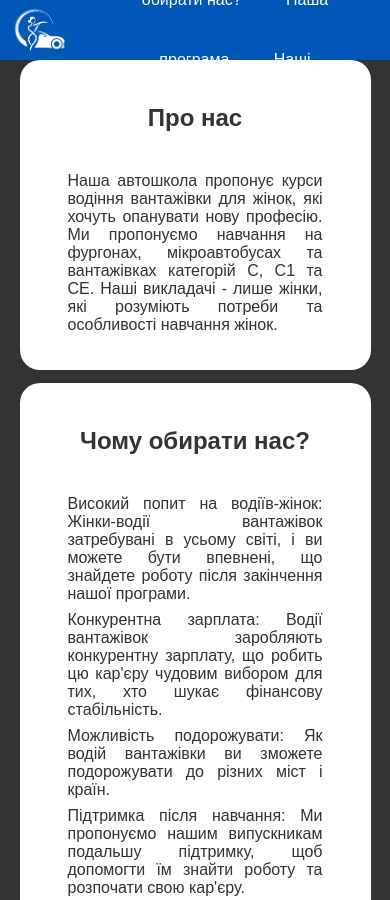
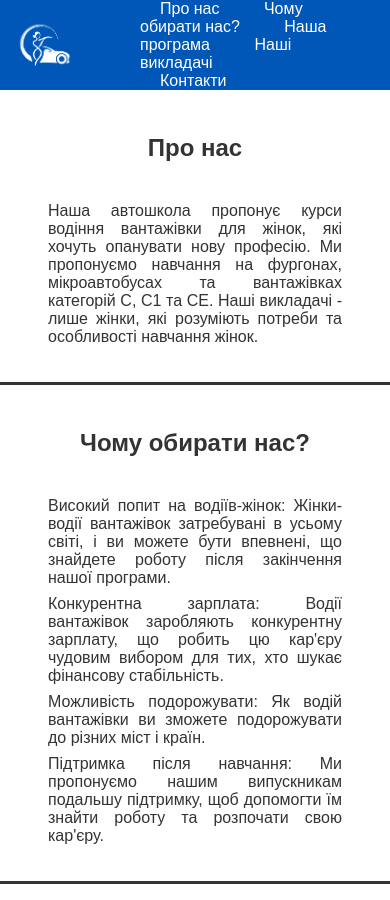
Before and after one commit to AndreyPolezhaiev/driving-school, a plain HTML site: page index.html in a window 390 px wide. Shown: the top 900 px of the page. Drawn offline with Linux system fonts and the light colour scheme.

Commit message:
delete resp for fhones

```diff
--- a/styles.css
+++ b/styles.css
@@ -126,115 +126,3 @@ footer {
     line-height: var(--min-footer-height);
     border-top: 3px solid #fff;
 }
-
-@media (max-width: 768px) {
-  html {
-    background-color: rgb(245, 246, 250);
-    scroll-behavior: smooth;
-    margin: 0;
-  }
-
-  body {
-      margin: 0;
-      font-family: sans-serif;
-      color: #333;
-      --header-height: 60px;
-      --footer-height: 80px;
-  }
-
-  .header {
-      display: flex;
-      justify-content: space-between;
-      margin: 0 auto;
-      height: var(--header-height);
-      line-height:  var(--header-height);
-      background-color: #0057B7;
-  }
-
-  .logo {
-    padding: 0 10px;
-  }
-
-  .nav {
-    text-align: center;
-    padding: 0 50px;
-  }
-
-  .nav__link {
-    color: #fff;
-    text-decoration: none;
-    padding: 2px 20px;
-  }
-
-  .nav__link:hover {
-    background-color: #827676;
-    color: black;
-    border-radius: 5px;
-  }
-
-  .nav__link:active {
-    color: red;
-  }
-
-  .main {
-    min-height: calc(100vh - var(--header-height) - var(--footer-height));
-  }
-
-  .section {
-    padding-top: 10px;
-    text-align: center;
-  }
-
-  .section:last-child {
-    padding-bottom: 10px;
-  }
-
-  .container:target {
-    animation: highlight 3s forwards;
-  }
-
-  @keyframes highlight {
-    0% {
-      background-color: #FFD700;
-    }
-    100% {
-      background-color: #fff;
-    }
-  }
-
-  .container {
-      width: 90%;
-      max-width: 1200px;
-      margin: 0 auto;
-      background-color: #fff;
-      padding: 20px 0;
-      border-radius: 20px;
-  }
-
-  p, ul {
-      text-align: justify;
-      margin-bottom: 1rem;
-      padding: 0 3rem;
-  }
-
-  ul {
-      list-style-type: none;
-      padding: 0;
-  }
-
-  ul li {
-      margin-bottom: 0.5rem;
-      text-align: justify;
-      padding: 0 3rem;
-  }
-
-  footer {
-      background: #333;
-      font-size: 1.5rem;
-      color: #fff;
-      text-align: center;
-      padding: 1rem 0;
-      height: var(--footer-height);
-      line-height: var(--footer-height);
-  }
-}
```
